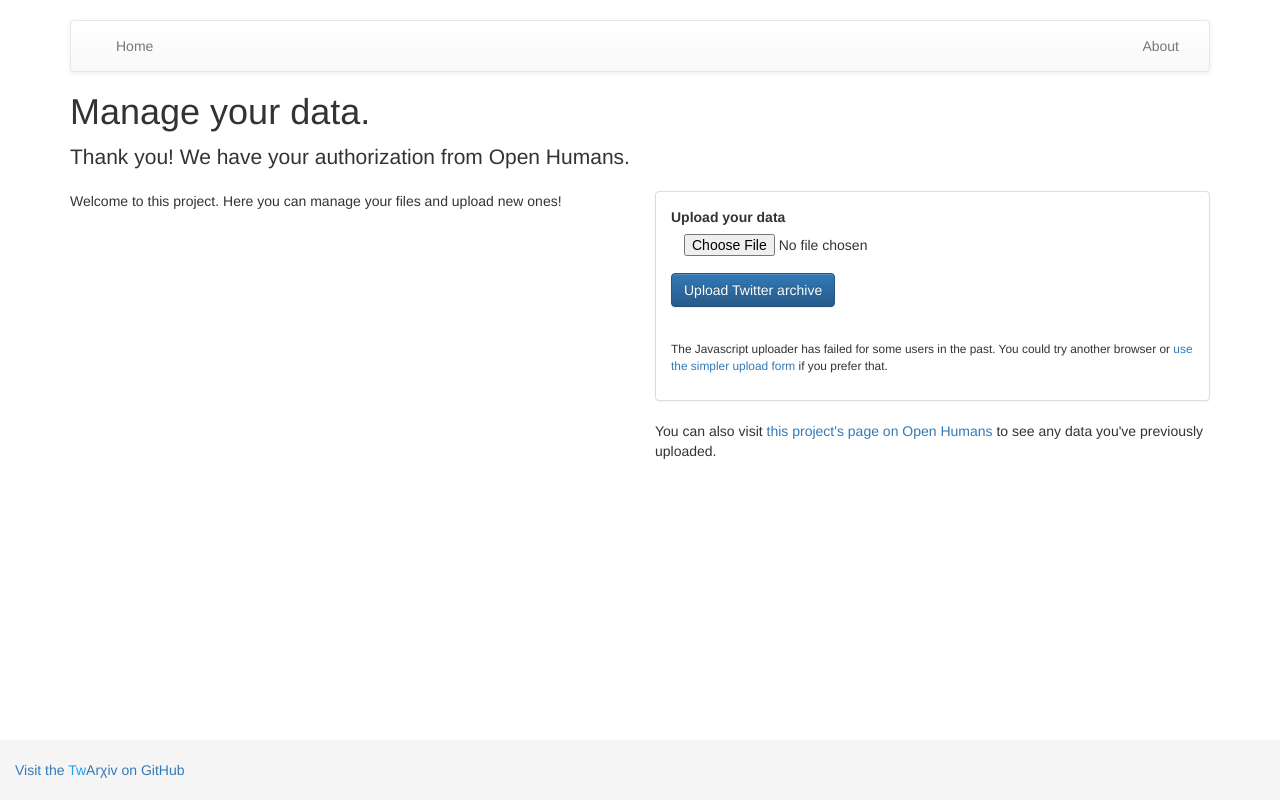
After one commit to gedankenstuecke/oh_data_uploader, a Django app: page /overview in a window 1280 px wide. The commit adds this page. Run offline with Django 3.2, Linux system fonts and the light colour scheme; the visitor is signed in with stand-in values (Sample User, id 1); some libraries are stand-ins or nearby versions.

Commit message:
add dashboard/overview

```diff
--- /dev/null
+++ b/oh_connection/templates/oh_connection/overview.html
@@ -0,0 +1,29 @@
+{% extends 'oh_connection/application.html' %}
+
+{% block content %}
+
+      <h1>Manage your data.</h1>
+      <p class="lead">
+        Thank you! We have your authorization from Open Humans.
+      </p>
+      <div class="row">
+        <div class="col-md-6">
+          <p>
+            Welcome to this project. Here you can manage your files and upload
+            new ones!
+          </p>
+        </div>
+        <div class="col-md-6">
+          <div class="panel panel-default">
+            <div class="panel-body">
+              {% include 'oh_connection/partials/upload_form.html' %}
+            </div>
+          </div>
+          <p>
+            You can also visit <a href="{{ oh_proj_page }}">this project's page on Open Humans </a>
+            to see any data you've previously uploaded.
+          </p>
+        </div>
+      </div>
+
+{% endblock %}
--- a/oh_connection/templates/oh_connection/partials/upload_form.html
+++ b/oh_connection/templates/oh_connection/partials/upload_form.html
@@ -70,20 +70,15 @@ function startUpload() {
   {% endif %}
   {% csrf_token %}
   <p>
-    <b>Upload Twitter archive file</b><br>
-    (complete zip-file as downloaded)<br>
+    <b>Upload your data </b><br>
     <input id='file' type="file" name="file" class="btn">
   </p>
   <input type="button" class="btn btn-primary" value="Upload Twitter archive" onClick="startUpload()"></br></br>
-  <p>
-    <small>The analysis after the upload can take a while. We will message you through
-    the <em>Open Humans</em> system once your graphs are ready.</small>
-  </p>
 </form>
 <p>
   <small>
     The Javascript uploader has failed for some users in the past. You could try another browser
-    or <a href="{% url 'upload_old' %}">use the simpler upload form</a>.
+    or <a href="{% url 'upload_old' %}">use the simpler upload form</a> if you prefer that.
   </small>
 </p>
 </div>
--- a/oh_connection/templates/oh_connection/upload_old.html
+++ b/oh_connection/templates/oh_connection/upload_old.html
@@ -37,5 +37,6 @@
   </p>
 
   </div>
+</div>
 
 {% endblock %}
--- a/oh_connection/urls.py
+++ b/oh_connection/urls.py
@@ -5,5 +5,6 @@ from . import views
 urlpatterns = [
     url(r'^$', views.index, name='index'),
     url(r'^complete/?$', views.complete, name='complete'),
+    url(r'^overview/?$', views.overview, name='overview'),
     url(r'^upload_simple/?$', views.upload_old, name='upload_old'),
 ]
--- a/oh_connection/views.py
+++ b/oh_connection/views.py
@@ -146,7 +146,15 @@ def index(request):
     context = {'client_id': settings.OH_CLIENT_ID,
                'oh_proj_page': settings.OH_ACTIVITY_PAGE,
                'redirect_uri': settings.OH_REDIRECT_URI}
+    if request.user.is_authenticated:
+        return redirect('overview')
     return render(request, 'oh_connection/index.html', context=context)
+
+
+def overview(request):
+    if request.user.is_authenticated:
+        return render(request, 'oh_connection/overview.html')
+    return redirect('index')
 
 
 def complete(request):
```
Lines whose indentation alone changed are shown as unchanged.
